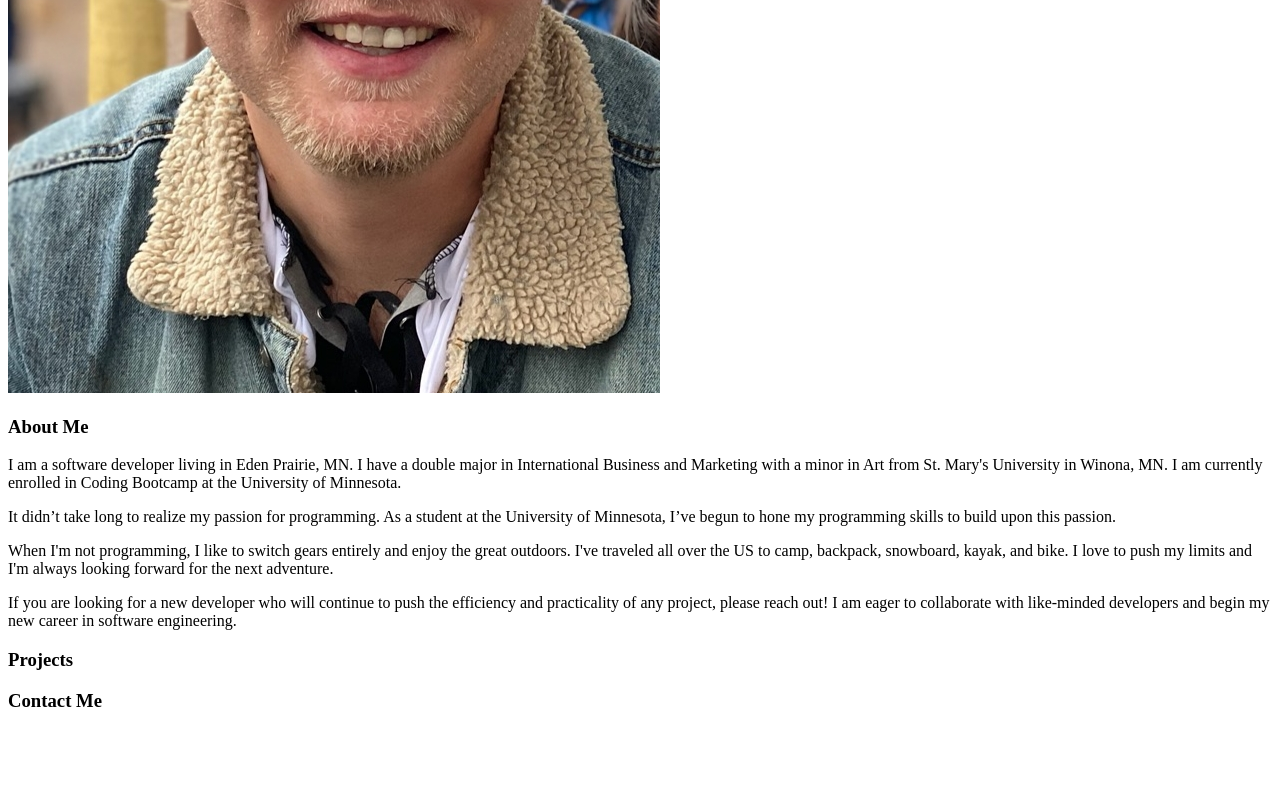
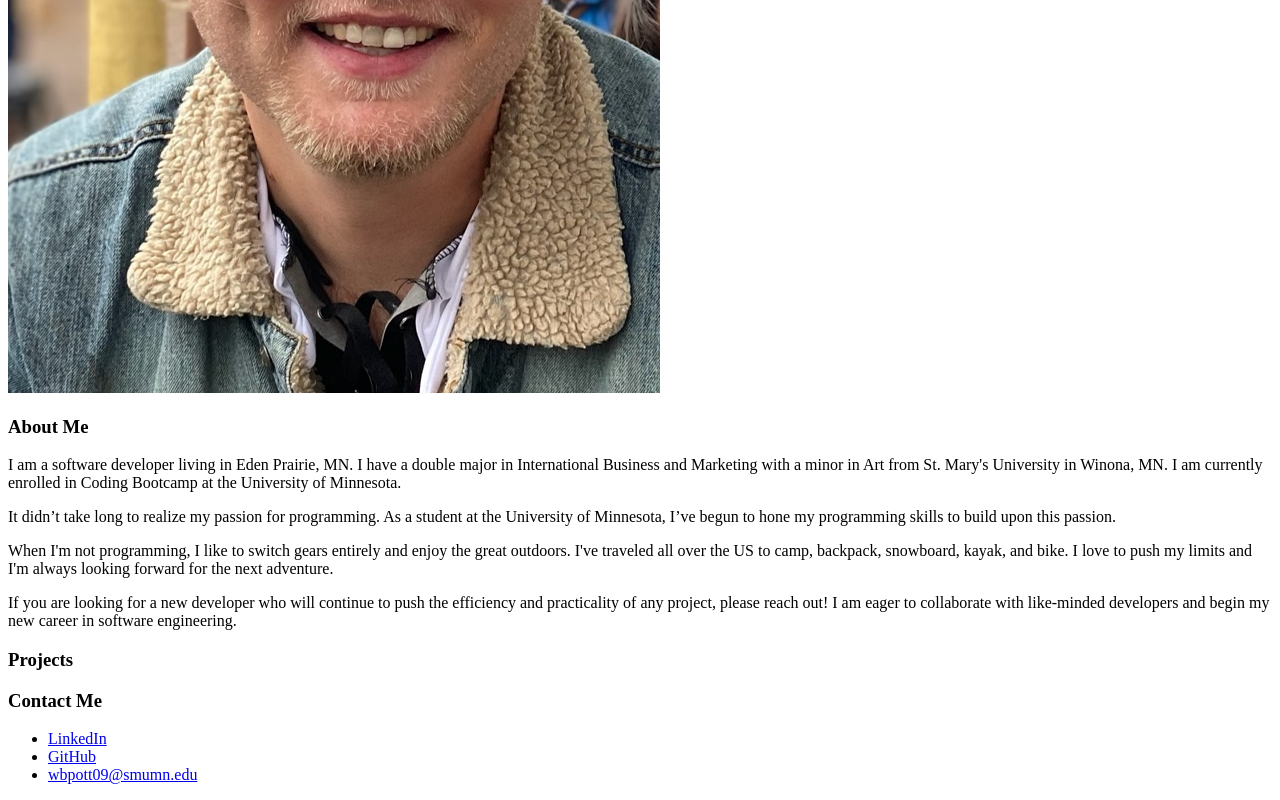
Before and after one commit to WilliamThinkful/Portfolio1, a plain HTML site: page index.html in a window 1280 px wide. Shown: the part 614-1414 px from the top of the page. Before the commit the page ends 1344 px from the top, so only its background shows below. Drawn offline with Linux system fonts and the light colour scheme.

Commit message:
contact me info added

```diff
--- a/index.html
+++ b/index.html
@@ -7,13 +7,15 @@
     <title>My Portfolio</title>
     <link rel="stylesheet" href="style.css">
 </head>
-<body>
+
     <h2>William Pottratz</h2>
-<nav><ul>
+<nav>
+    <ul>
     <li><a href="#about-me">About Me</a></li>
     <li><a href="#projects">Projects</a></li>
     <li><a href="#contact-me">Contact Me</a></li>
 </ul>
+</nav>
     <section>
         <img src= "./image/profile.jpg" alt="profile picture">
     </section>
@@ -32,6 +34,12 @@
         </div>
         <div class="contact-me">
             <h3>Contact Me</h3>
+            <ul>
+                <li><a href="https://www.linkedin.com/in/william-pottratz-7883a3115">LinkedIn</a>
+                </li>
+                <li><a href="https://github.com/WilliamThinkful">GitHub</a> </li>
+                <li><a href="mailto: wbpott09@smumn.edu">wbpott09@smumn.edu</a></li>
+              </ul>
         </div>
     </main>
 </body>
```
